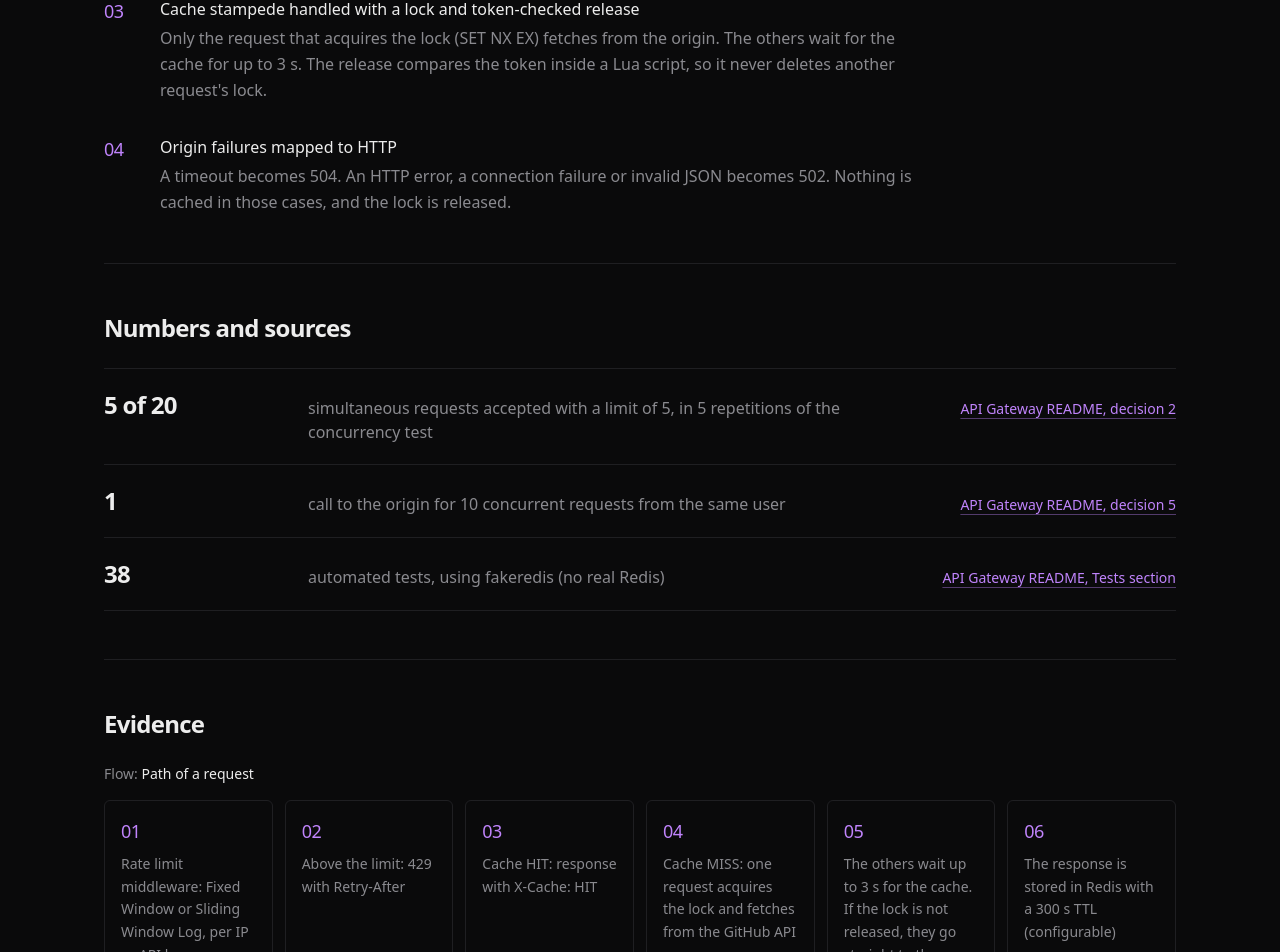
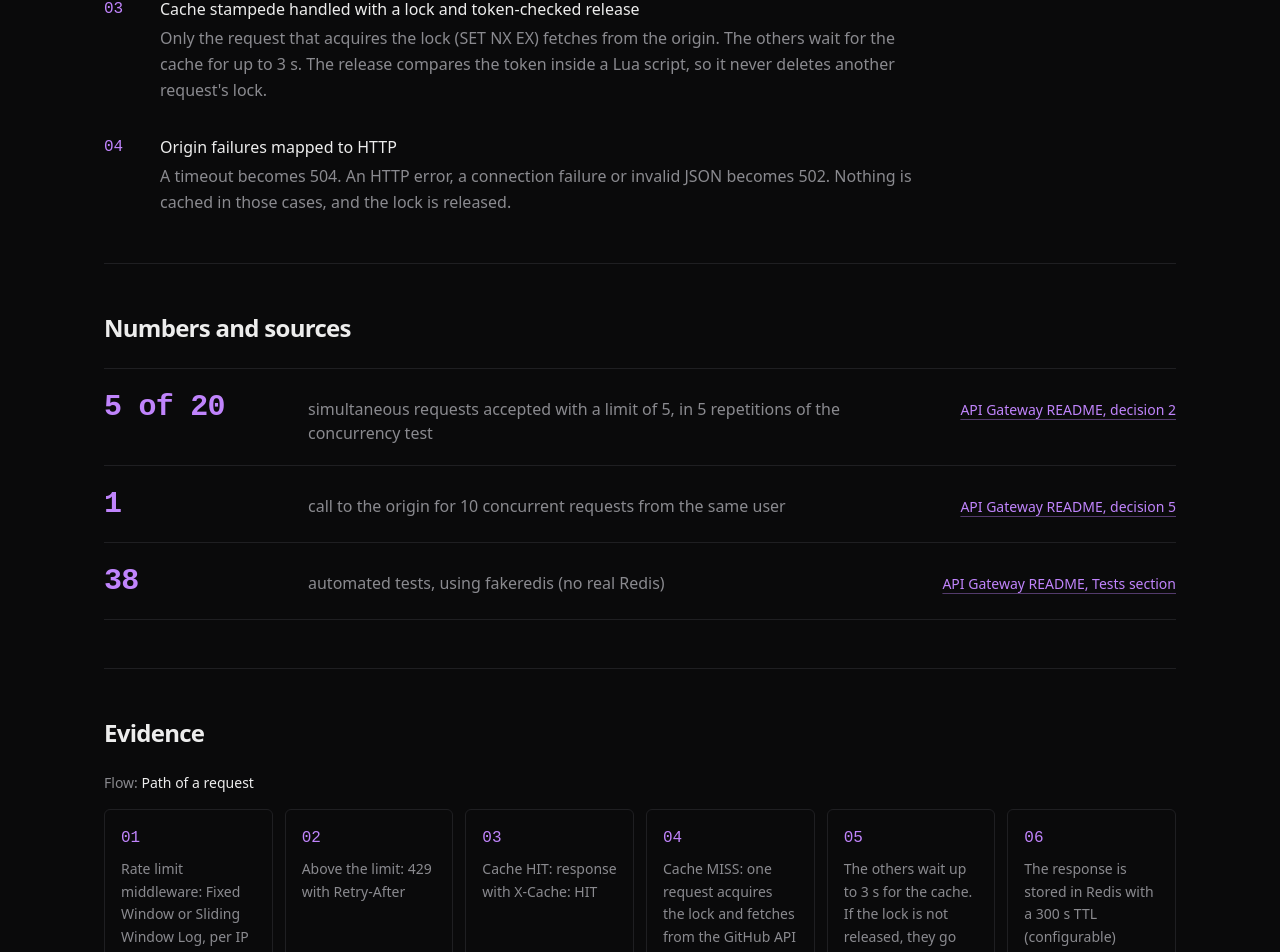
Before and after one commit to PedroHTLemos/portfolio-pedro-lemos, a React (Vite) app: page /en/projetos/api-gateway in a window 1280 px wide. Shown: the part 1012-1964 px from the top of the page. Built offline with nearby package versions, Linux system fonts and the light colour scheme.

Commit message:
feat(estudos): métricas em mono no acento e prints com radius de 8px
- Números verificados no mesmo estilo da faixa do hero
- Prints com borda de 1px e radius de 8px, sem sombra
- Números dos passos do fluxo em mono

```diff
--- a/src/components/FlowDiagram.tsx
+++ b/src/components/FlowDiagram.tsx
@@ -12,7 +12,7 @@ export function FlowDiagram({ title, steps, label }: { title: string; steps: str
       <ol className="grid gap-3 md:grid-cols-[repeat(var(--cols),minmax(0,1fr))]" style={{ ['--cols' as string]: steps.length }}>
         {steps.map((step, i) => (
           <li key={step} className="relative rounded-md border border-border p-4">
-            <span className="block font-sans tracking-[-0.03em] text-lg text-accent" aria-hidden="true">
+            <span className="block font-mono text-base text-accent" aria-hidden="true">
               {String(i + 1).padStart(2, '0')}
             </span>
             <span className="mt-2 block text-sm leading-relaxed text-muted">{step}</span>
--- a/src/pages/CaseStudyPage.tsx
+++ b/src/pages/CaseStudyPage.tsx
@@ -88,7 +88,7 @@ export function CaseStudyPage({ lang }: { lang: Lang }) {
           <ol className="mt-6 space-y-8">
             {cs.decisions.map((d, i) => (
               <li key={d.title} className="grid gap-2 md:grid-cols-[48px_minmax(0,1fr)]">
-                <span className="font-sans tracking-[-0.03em] text-lg text-accent" aria-hidden="true">
+                <span className="font-mono text-base text-accent" aria-hidden="true">
                   {String(i + 1).padStart(2, '0')}
                 </span>
                 <div>
@@ -105,7 +105,7 @@ export function CaseStudyPage({ lang }: { lang: Lang }) {
           <ul className="mt-6 divide-y divide-border border-y border-border">
             {cs.numbers.map((n) => (
               <li key={n.label} className="grid gap-2 py-5 md:grid-cols-[180px_minmax(0,1fr)_auto] md:items-baseline md:gap-6">
-                <span className="font-sans tracking-[-0.03em] text-2xl font-semibold text-fg">{n.value}</span>
+                <span className="font-mono text-3xl font-semibold tracking-tight text-accent">{n.value}</span>
                 <span className="text-muted">{n.label}</span>
                 <ExternalLink href={n.sourceHref} lang={lang} className="link text-sm">
                   {n.sourceLabel}
@@ -128,7 +128,7 @@ export function CaseStudyPage({ lang }: { lang: Lang }) {
                     height={900}
                     loading="lazy"
                     decoding="async"
-                    className="w-full rounded-md border border-border"
+                    className="w-full rounded-lg border border-border"
                   />
                   <figcaption className="mt-3 text-sm text-muted">{ev.caption}</figcaption>
                 </figure>
```
